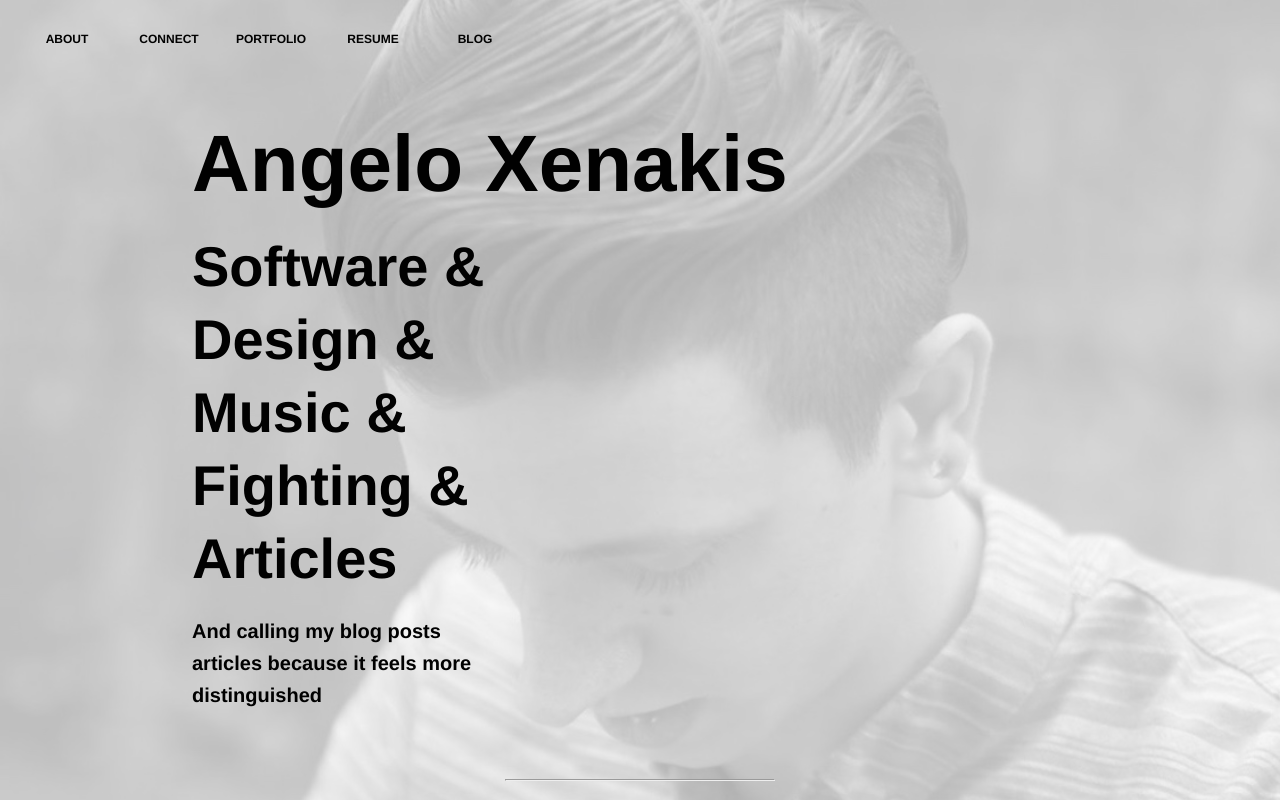
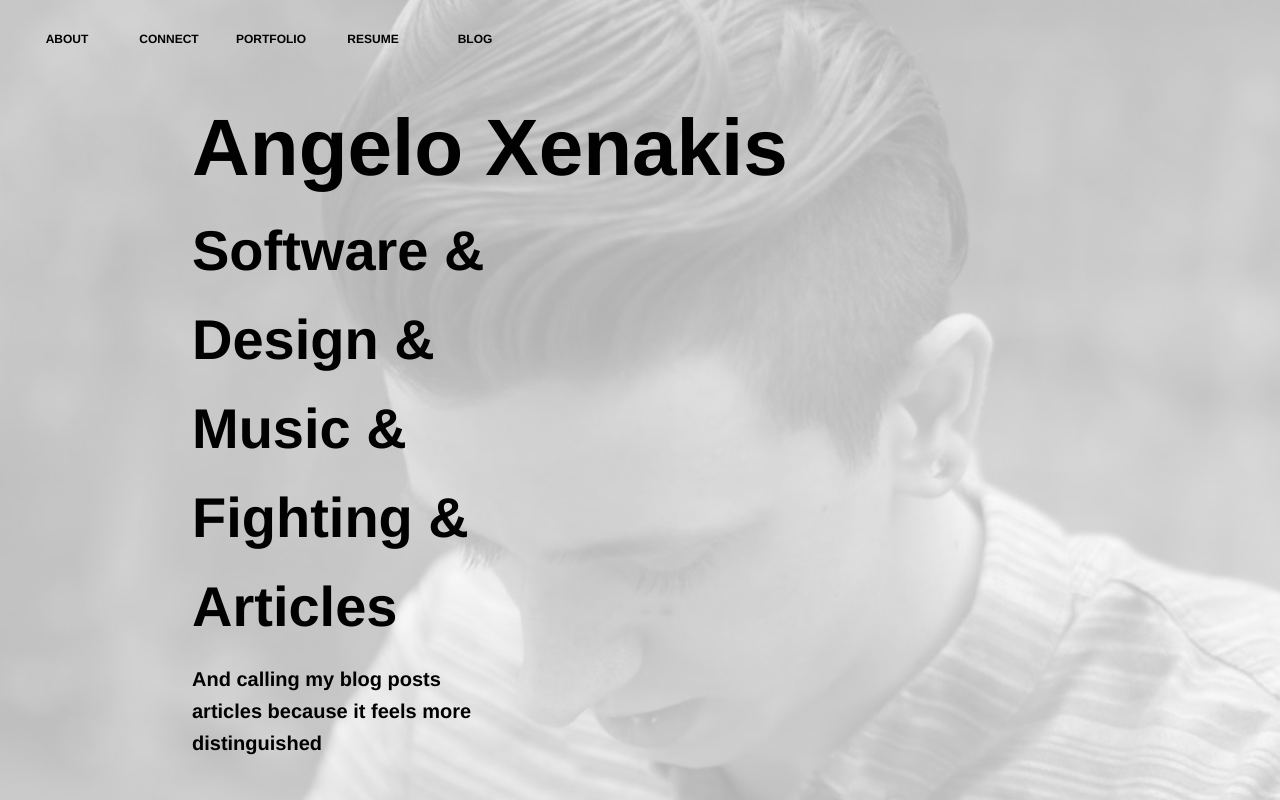
Before and after one commit to angeloxenakis/personal-site, a React (Create React App) app: page / in a window 1280 px wide. Built offline with nearby package versions, Linux system fonts and the light colour scheme.

Commit message:
about page animations

```diff
--- a/package.json
+++ b/package.json
@@ -10,7 +10,8 @@
     "react-dom": "^16.13.1",
     "react-router": "^5.2.0",
     "react-router-dom": "^5.2.0",
-    "react-scripts": "3.4.1"
+    "react-scripts": "3.4.1",
+    "react-spring": "^8.0.27"
   },
   "scripts": {
     "start": "react-scripts start",
--- a/src/App.css
+++ b/src/App.css
@@ -69,13 +69,13 @@ hr {
 
 h1 {
   font-size: 80px;
-  margin:40px 0px 0px 0px;
+  margin:16px 0px 0px 0px;
   color: #010101;
 }
 
 h2 {
   font-size: 56px;
-  margin:24px 0px 0px 0px;
+  margin:0px 0px 0px 0px;
   color: #010101;
 }
 
@@ -105,6 +105,7 @@ p {
 .large-text {
   font-size: 56px;
   margin: 8px 0px 8px 0px;
+  cursor: pointer;
 }
 
 .medium-text {
--- a/src/components/about.js
+++ b/src/components/about.js
@@ -1,19 +1,63 @@
-import React from 'react'
+import React, {useState} from 'react'
 import { Fight } from '../assets/fight.jpeg'
+import { useSpring, useTransition, useTrail, animated } from 'react-spring';
+import { useHistory } from 'react-router'
 
 export function About() {
+    let history = useHistory()
+    // const [toggle, set] = useState(false)
+    // const topTransitions = useTransition(toggle, null, {
+    //     from: { transform: 'translate3d(0,-200px,0)' },
+    //     enter: { transform: 'translate3d(0,0px,0)' },
+    //     leave: { transform: 'translate3d(0,-200px,0)' },
+    // })
+
+
+    // window.set = set
+
+    const content = [
+        <h1>Angelo Xenakis</h1>,
+        <p className="large-text" onClick={() => history.push('/portfolio')}>Software &</p>,
+        <p className="large-text" onClick={() => history.push('/portfolio')}>Design &</p>,
+        <p className="large-text" onClick={() => history.push('/portfolio')}>Music &</p>,
+        <p className="large-text" onClick={() => history.push('/portfolio')}>Fighting &</p>,
+        <p className="large-text"><a href="https://medium.com/@angeloxenakis">Articles</a></p>,
+        <p className="small-text">And calling my blog posts articles because it feels more distinguished</p>
+    ]
+
+    const config = { mass: 5, tension: 2000, friction: 200 }
+    const [toggle, set] = useState(true)
+    const trail = useTrail(content.length, {
+        config,
+        opacity: toggle ? 1 : 0,
+        x: toggle ? 0 : -100,
+        marginBottom: toggle ? 24 : 0,
+        from: { opacity: 0, x: -100, marginBottom: 0 },
+    })
+
+
+
     return (
         <div className="about">
             <div className="hero">
-                <h1>Angelo Xenakis</h1>
+                {/* {topTransitions.map(({ item, key, props }) =>
+                    // item ? <animated.div style={props}><h1>Angelo Xenakis</h1></animated.div> : null
+                    <animated.div style={props}><h1>Angelo Xenakis</h1></animated.div>
+                )}    */}
                 <div className="bio">
-                    <p className="large-text"><a href="">Software</a> &</p>
-                    <p className="large-text"><a href="#">Design</a> &</p>
-                    <p className="large-text"><a href="#">Music</a> &</p>
-                    <p className="large-text"><a href="#">Fighting</a> &</p>
-                    <p className="large-text"><a href="https://medium.com/@angeloxenakis">Articles</a></p>
+                    <div className="trails-main">
+                        <div>
+                            {trail.map(({ x, marginBottom, ...rest }, index) => (
+                                <animated.div
+                                    key={content[index]}
+                                    className="trails-text"
+                                    style={{ ...rest, transform: x.interpolate(x => `translate3d(0,${x}px,0)`) }}>
+                                    <animated.div style={{ marginBottom }}>{content[index]}</animated.div>
+                                </animated.div>
+                            ))}
+                        </div>
+                    </div>
                 </div>
-                <p className="small-text">And calling my blog posts articles because it feels more distinguished</p>
             </div>
             <hr></hr>
             <div className="tri-img">
```
Also changed, not shown: 1 other file (tests, documents, lock files or other folders).
